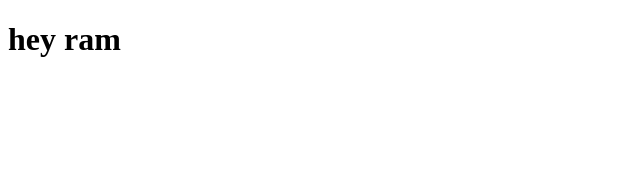
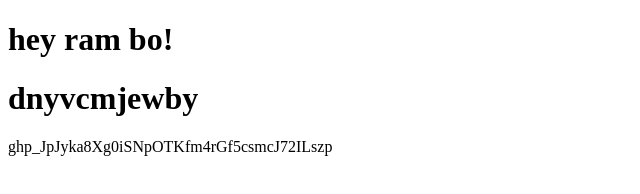
Before and after one commit to ravigoswami01/html, a plain HTML site: page index.html in a window 1280 px wide. Shown: the whole page, without its empty margins (0-640 px from the left). Drawn offline with Linux system fonts and the light colour scheme.

Commit message:
adding some html code

```diff
--- a/index.html
+++ b/index.html
@@ -6,6 +6,12 @@
     <title>Document</title>
 </head>
 <body>
-    <h1>hey ram</h1>
+    <h1>hey ram bo!</h1>
+    <h1 class="btn">
+        dnyvcmjewby
+    </h1>
 </body>
 </html>
+
+
+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
```
